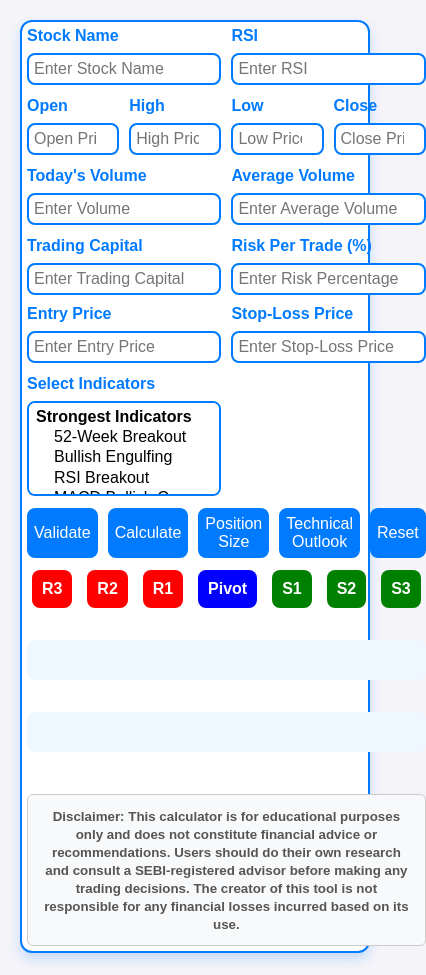
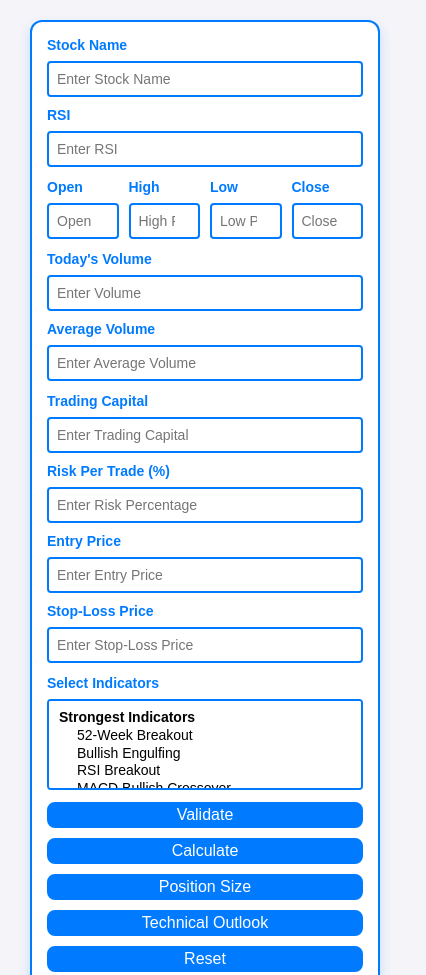
Before and after one commit to simpletradewithpatience/STWP-Equity, a plain HTML site: page index.html in a window 390 px wide. Shown: the top 975 px of the page, 426 px wide, since content can reach past the window. Drawn offline with Linux system fonts and the light colour scheme.

Commit message:
Update index.html

```diff
--- a/index.html
+++ b/index.html
@@ -13,21 +13,23 @@
         }
         .calculator-container {
             display: grid;
-            grid-template-columns: 1fr; /* Single column layout */
-            gap: 12px; /* Increased gap between rows */
-            max-width: 750px;
+            grid-template-columns: 1fr;
+            gap: 12px;
+            max-width: 600px;
             margin: auto;
-            padding: 5px;
+            padding: 10px;
             background-color: #ffffff;
             border: 2px solid #007bff;
             border-radius: 12px;
             box-shadow: 0 6px 12px rgba(0, 123, 255, 0.2);
+            width: 100%;
+            box-sizing: border-box;
         }
 
         .input-row {
             display: grid;
-            grid-template-columns: 1fr 1fr; /* Two columns with equal width */
-            gap: 10px; /* Spacing between fields */
+            grid-template-columns: 1fr 1fr;
+            gap: 10px;
         }
 
         .input-group {
@@ -38,9 +40,9 @@
 
         input, select, button {
             width: 100%;
-            padding: 5px; /* Increased padding for better spacing */
+            padding: 5px;
             border: 2px solid #007bff;
-            border-radius: 8px;
+            border-radius: 4px;
             font-size: 16px;
             box-sizing: border-box;
             transition: border-color 0.3s ease;
@@ -60,14 +62,14 @@
 
         .button-row {
             display: flex;
-    justify-content: space-between; /* Evenly spaces buttons */
-    gap: 10px; /* Adds a small gap between buttons */
-    flex-wrap: nowrap; /* Prevents buttons from breaking into a new line */
+            flex-wrap: wrap;
+            gap: 10px;
+            justify-content: space-between;
         }
 
         .button-row button {
-    flex: 1; /* Makes all buttons take equal width */
-    padding: 5px; /* Adjust padding for better spacing */
+            flex: 1;
+            padding: 2px;
             font-size: 16px;
             border-radius: 8px;
             cursor: pointer;
@@ -87,6 +89,7 @@
             gap: 5px;
             font-weight: bold;
             color: white;
+            flex-wrap: wrap;
         }
 
         .pivot { background-color: blue; padding: 10px; border-radius: 8px; }
@@ -110,7 +113,6 @@
             font-weight: bold;
         }
 
-        /* Output area for position size and trade recommendation */
         #positionSizeOutput, #tradeRecommendation {
             margin-top: 20px;
             padding: 20px;
@@ -119,12 +121,41 @@
             border-radius: 8px;
             background-color: #f0f8ff;
         }
+
+        /* Media Queries for Responsiveness */
+        @media (max-width: 768px) {
+            .input-row {
+                grid-template-columns: 1fr; /* Stacks inputs vertically on smaller screens */
+            }
+
+            .button-row {
+                flex-direction: column; /* Stacks buttons vertically */
+            }
+
+            .pivot-row {
+                flex-direction: column; /* Stacks pivot values vertically */
+                text-align: center;
+            }
+
+            .calculator-container {
+                margin: 10px;
+                padding: 15px;
+            }
+
+            label {
+                font-size: 14px;
+            }
+
+            input, select, button {
+                font-size: 14px; /* Adjust input font size for smaller screens */
+                padding: 8px; /* Reduce padding for smaller screens */
+            }
+        }
     </style>
 </head>
 <body>
 
 <div class="calculator-container">
-    <!-- First Row: Stock Name & RSI -->
     <div class="input-row">
         <div class="input-group">
             <label for="stockName">Stock Name</label>
@@ -136,7 +167,6 @@
         </div>
     </div>
 
-    <!-- Second Row: Open, High, Low, Close -->
     <div class="input-row" style="display: grid; grid-template-columns: repeat(4, 1fr); gap: 10px;">
         <div class="input-group">
             <label for="open">Open</label>
@@ -156,7 +186,6 @@
         </div>
     </div>
 
-    <!-- Third Row: Today's Volume & Average Volume -->
     <div class="input-row">
         <div class="input-group">
             <label for="volume">Today's Volume</label>
@@ -168,7 +197,6 @@
         </div>
     </div>
 
-<!-- Fourth Row: Inputs for Position Sizing -->
     <div class="input-row">
         <div class="input-group">
             <label for="capital">Trading Capital</label>
```
Lines whose indentation alone changed are shown as unchanged.
